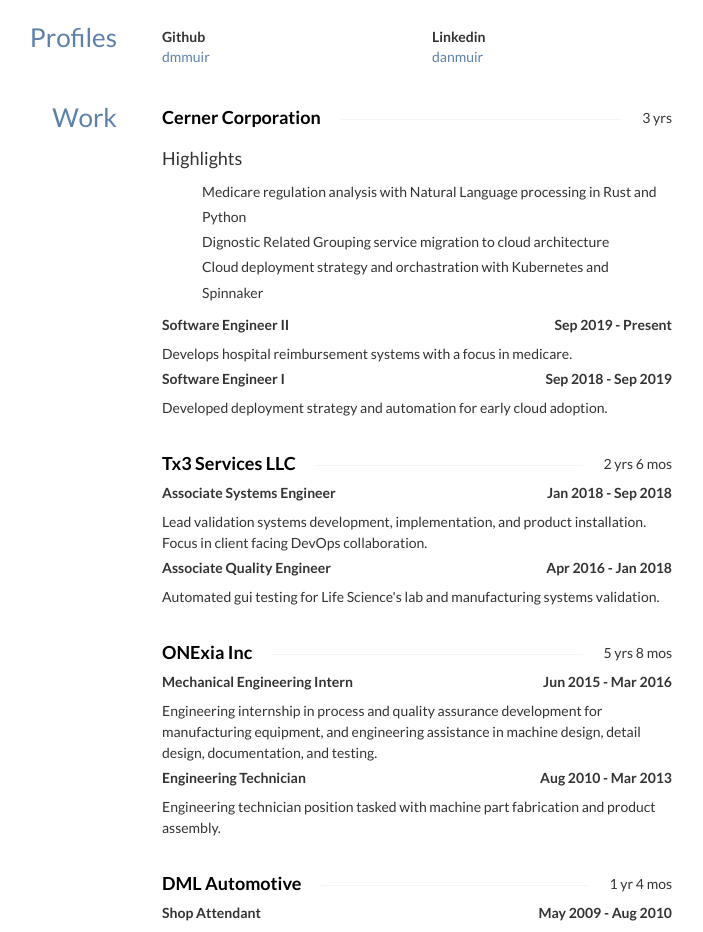
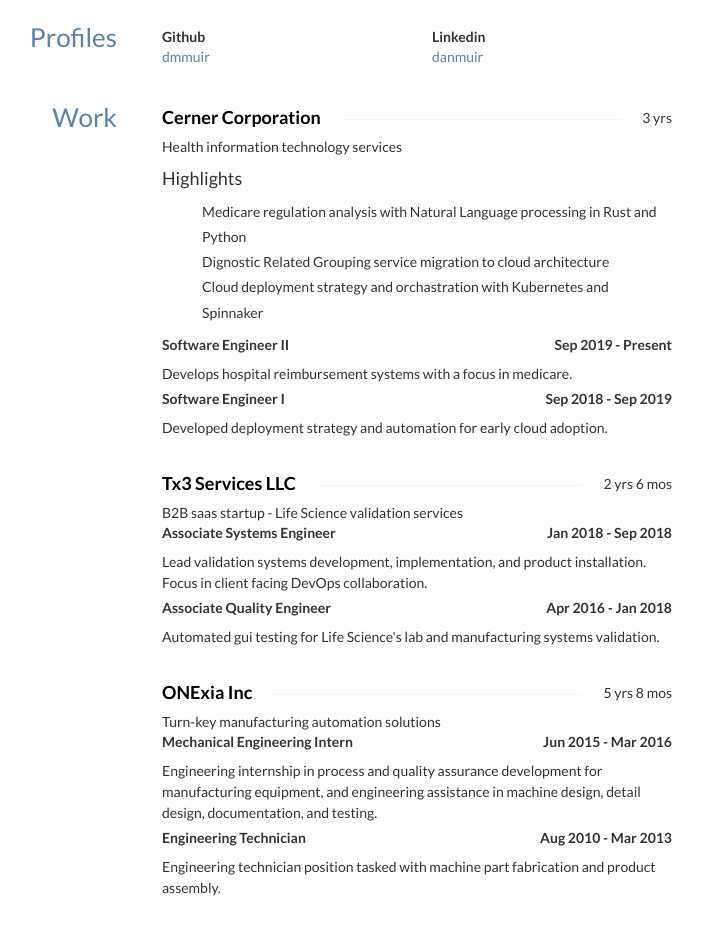
Before and after one commit to dmmuir/resume, a plain HTML site: page index.html in a window 1280 px wide. Shown: the part 421-1353 px from the top of the page, without its empty margins (313-1016 px from the left). Drawn offline with nearby package versions, Linux system fonts and the light colour scheme; some icons are missing.

Commit message:
Update resume

```diff
--- a/index.html
+++ b/index.html
@@ -210,6 +210,7 @@
 		flex-direction:column-reverse;
 	}
 
+	#about
 	#interests,
 	#volunteer,
 	#profiles,
@@ -358,6 +359,9 @@
 					<span>Cerner Corporation</span>
 					<span class="date pull-right">3 yrs</span>
 				</h4>
+				<div class="industry">
+					<span>Health information technology services</span>
+				</div>
 				<h4>Highlights</h4>
 				<ul class="highlights">
 					<li class="bullet">Medicare regulation analysis with Natural Language processing in Rust and Python</li>
@@ -392,6 +396,9 @@
 					<span>Tx3 Services LLC</span>
 					<span class="date pull-right">2 yrs 6 mos</span>
 				</h4>
+				<div class="industry">
+					<span>B2B saas startup - Life Science validation services</span>
+				</div>
 				<div class="position">
 					<span>
 						Associate Systems Engineer
@@ -420,6 +427,9 @@
 					<span>ONExia Inc</span>
 					<span class="date pull-right">5 yrs 8 mos</span>
 				</h4>
+				<div class="industry">
+					<span>Turn-key manufacturing automation solutions</span>
+				</div>
 				<div class="position">
 					<span>
 						Mechanical Engineering Intern
```
